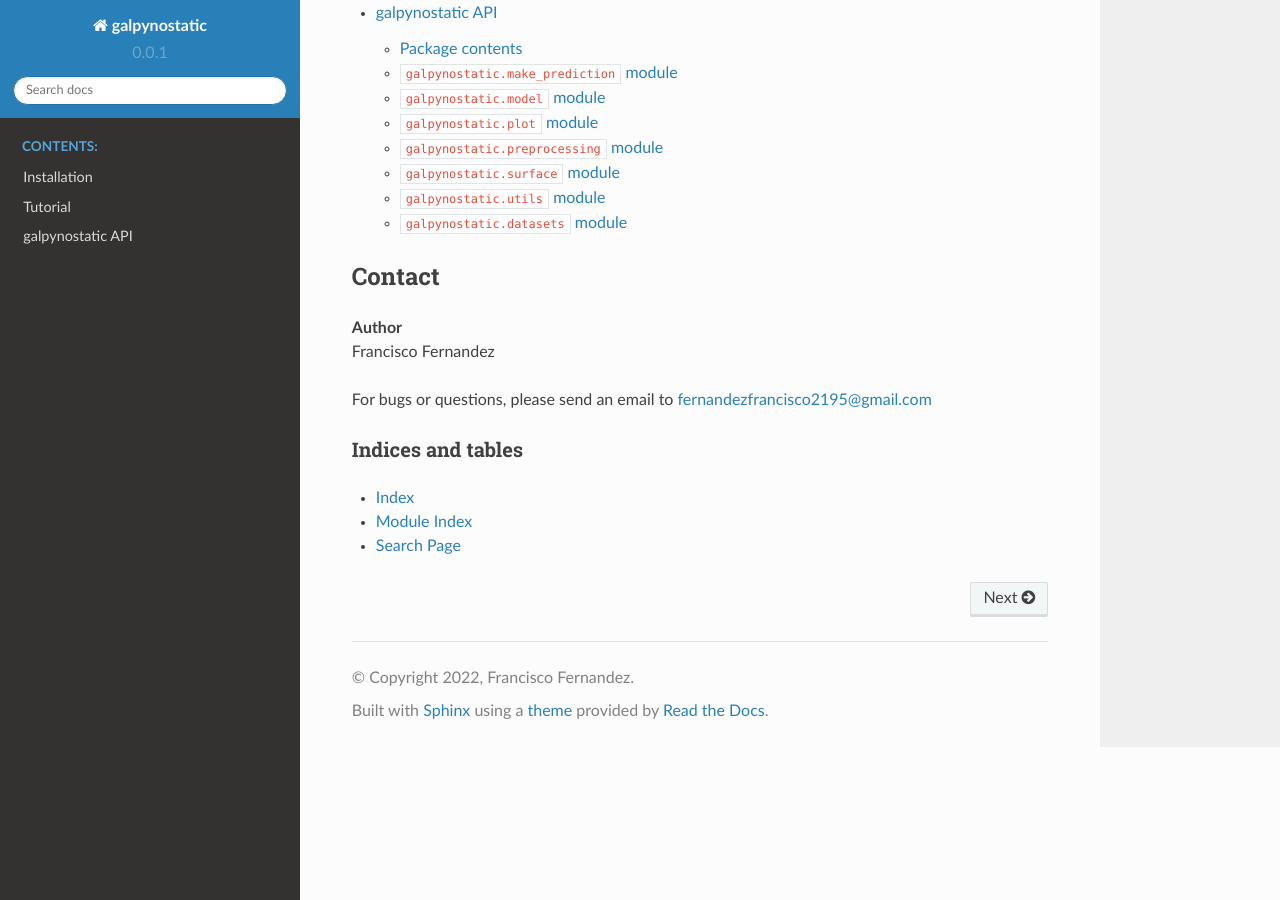
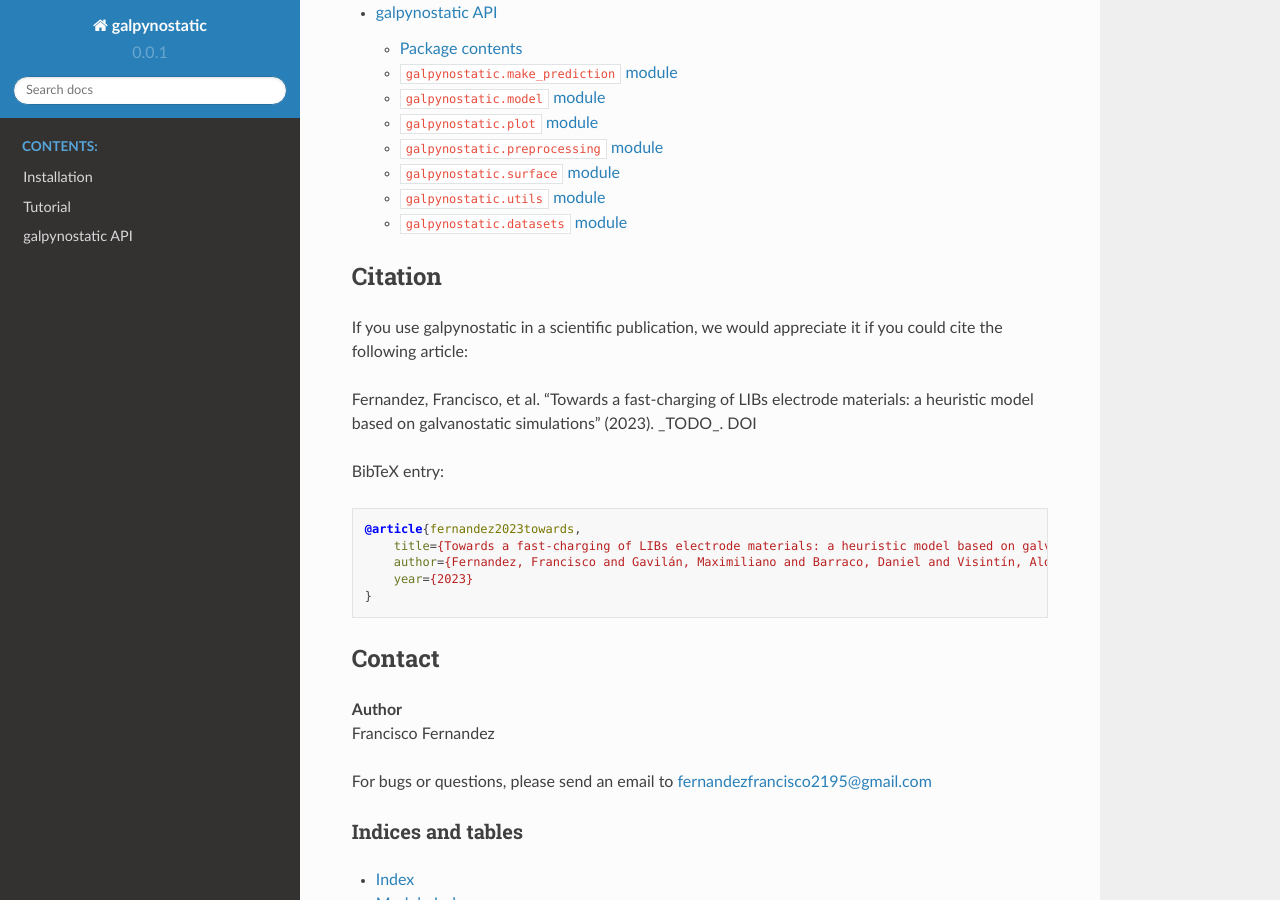
Before and after one commit to fernandezfran/galpynostatic, a Sphinx documentation site: the page built from docs/source/index.rst, in a window 1280 px wide and 900 px high, scrolled down 747 px. Built offline with Sphinx 7.4.7 and the Read the Docs theme 2.0.0, drawn with Linux system fonts in a browser that asks for light colours; the version number is read from the project's files by our own code.

Commit message:
citation in docs index

```diff
--- a/docs/source/index.rst
+++ b/docs/source/index.rst
@@ -66,6 +66,30 @@ https://github.com/fernandezfran/galpynostatic/
    api
 
 
+Citation
+--------
+
+If you use galpynostatic in a scientific publication, we would appreciate it if
+you could cite the following article:
+
+.. rst-class:: blockquote
+
+   Fernandez, Francisco, et al. "Towards a fast-charging of LIBs electrode
+   materials: a heuristic model based on galvanostatic simulations" (2023).
+   _TODO_. DOI
+
+BibTeX entry:
+
+.. code-block:: bibtex
+
+   @article{fernandez2023towards,
+       title={Towards a fast-charging of LIBs electrode materials: a heuristic model based on galvanostatic simulations},
+       author={Fernandez, Francisco and Gavilán, Maximiliano and Barraco, Daniel and Visintín, Aldo and Ein-Eli, Yair and Leiva, Ezequiel},
+       year={2023}
+   }
+
+
+
 Contact
 -------
 
```
